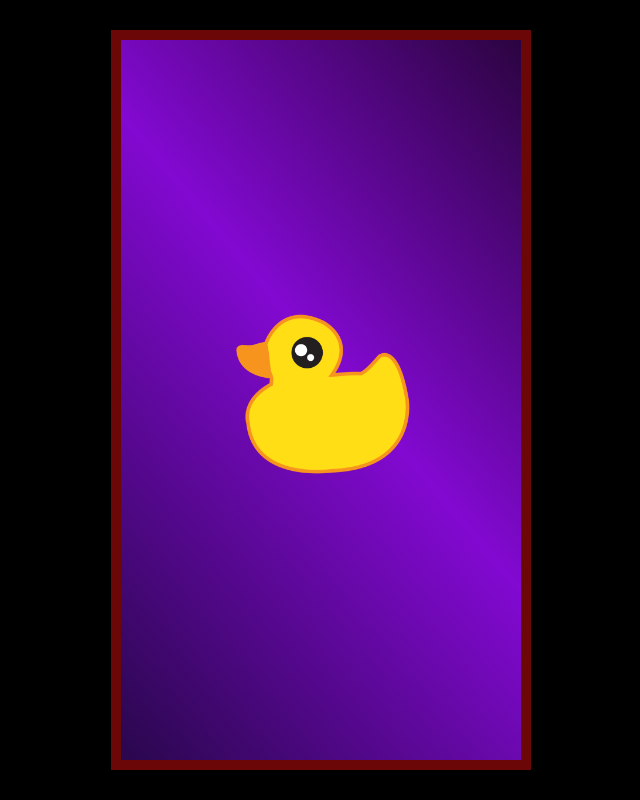
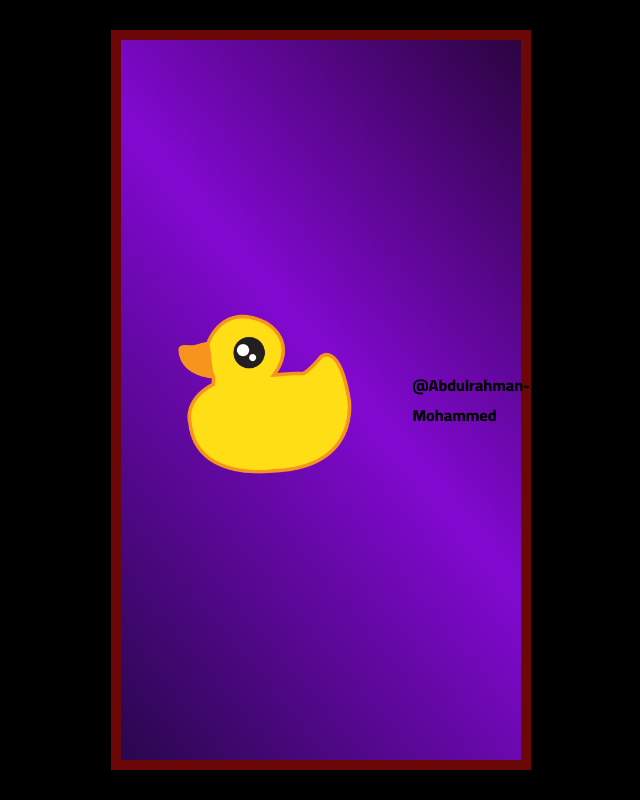
Before and after one commit to AbdulrahmanM0/DC-game, a plain HTML site: page index.html in a window 1280 px wide. Shown: the part 800-1600 px from the top of the page, without its empty margins (319-959 px from the left). Drawn offline with Linux system fonts and the light colour scheme.

Commit message:
Update index.html

```diff
--- a/index.html
+++ b/index.html
@@ -25,6 +25,7 @@
                 <audio id="dc2" src="assets/(idea) صوت ظهور فكرة (128 kbps).mp3" ></audio>
                 <div id="msg">
                 </div>
+                <h4>@Abdulrahman-Mohammed</h4>
             </div>
         </div>
     </div>
```
